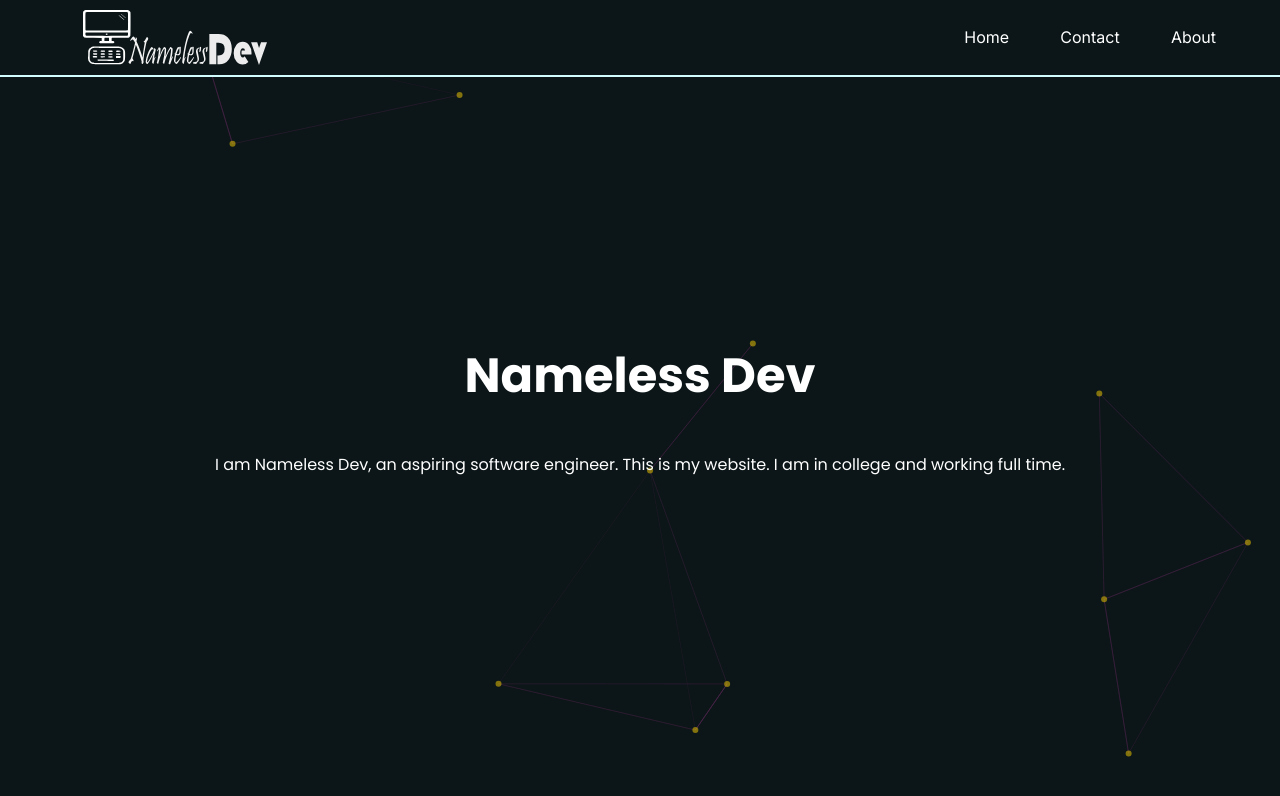
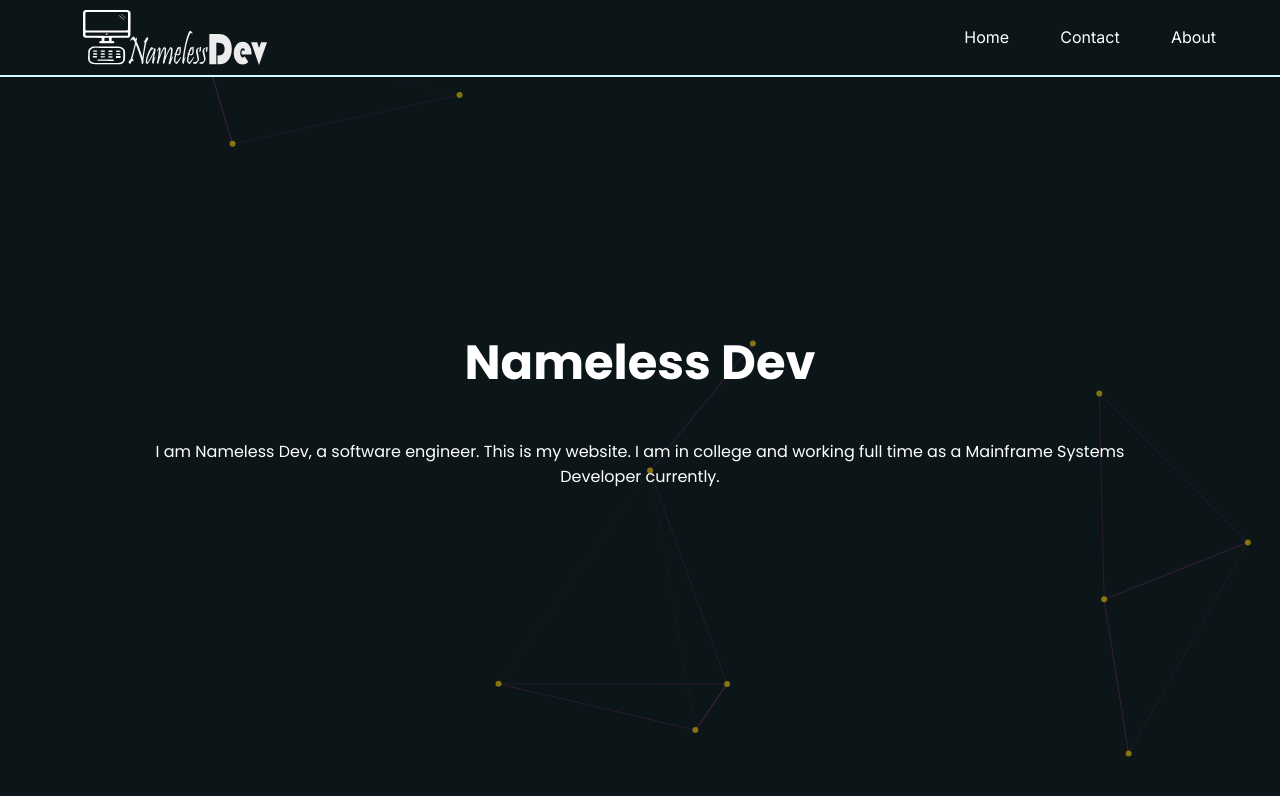
Before and after one commit to LifeofSwervo/Portfolio, a Next.js app in the folder portfolio/: page / in a window 1280 px wide. Shown: the top 796 px of the page. Built offline with nearby package versions, Linux system fonts and the light colour scheme.

Commit message:
Update Introduction.tsx

```diff
--- a/portfolio/src/components/Home/Introduction.tsx
+++ b/portfolio/src/components/Home/Introduction.tsx
@@ -124,7 +124,7 @@ const Introduction = () => {
         <div style={introStyle}>
             <canvas style={canvasStyle}></canvas>
             <h1 style={headingStyle}>Nameless Dev</h1>
-            <p style={textStyle}>I am Nameless Dev, an aspiring software engineer. This is my website. I am in college and working full time.</p>
+            <p style={textStyle}>I am Nameless Dev, a software engineer. This is my website. I am in college and working full time as a Mainframe Systems Developer currently.</p>
         </div>
     );
 }
```
